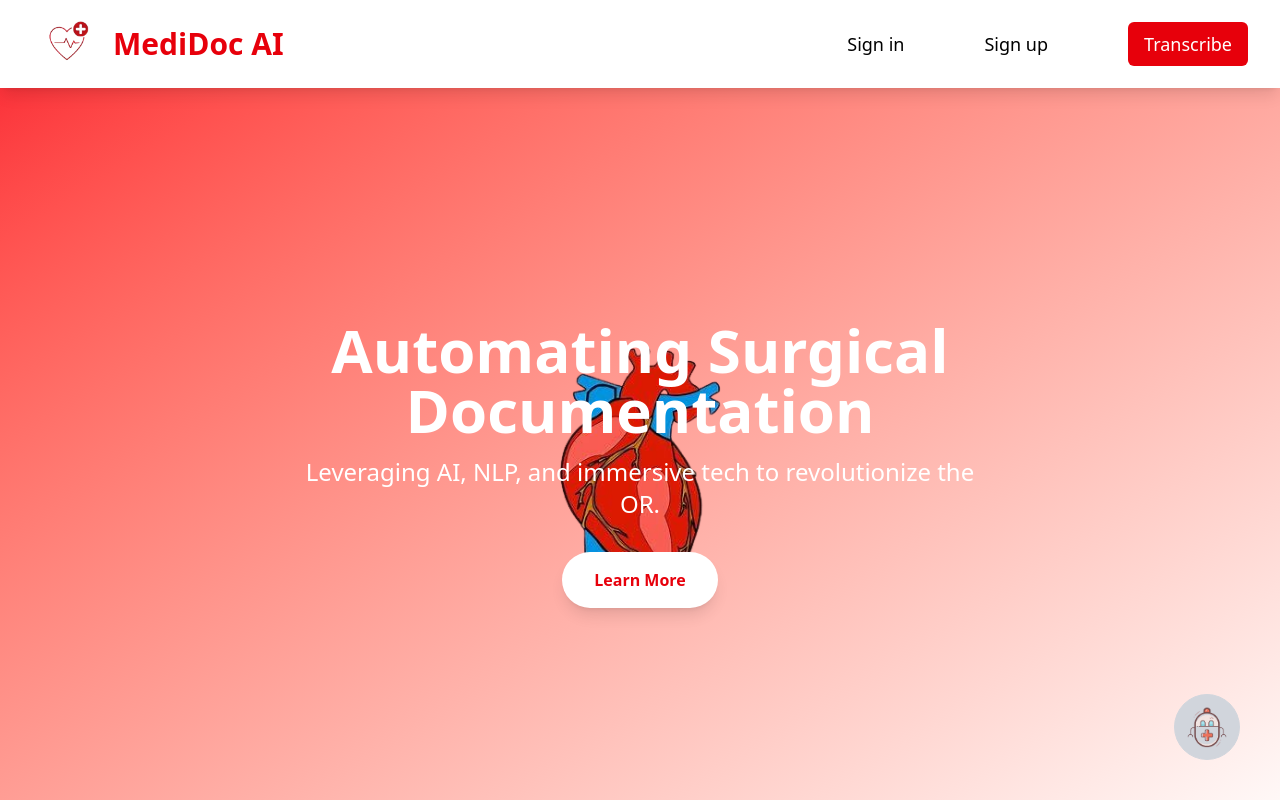
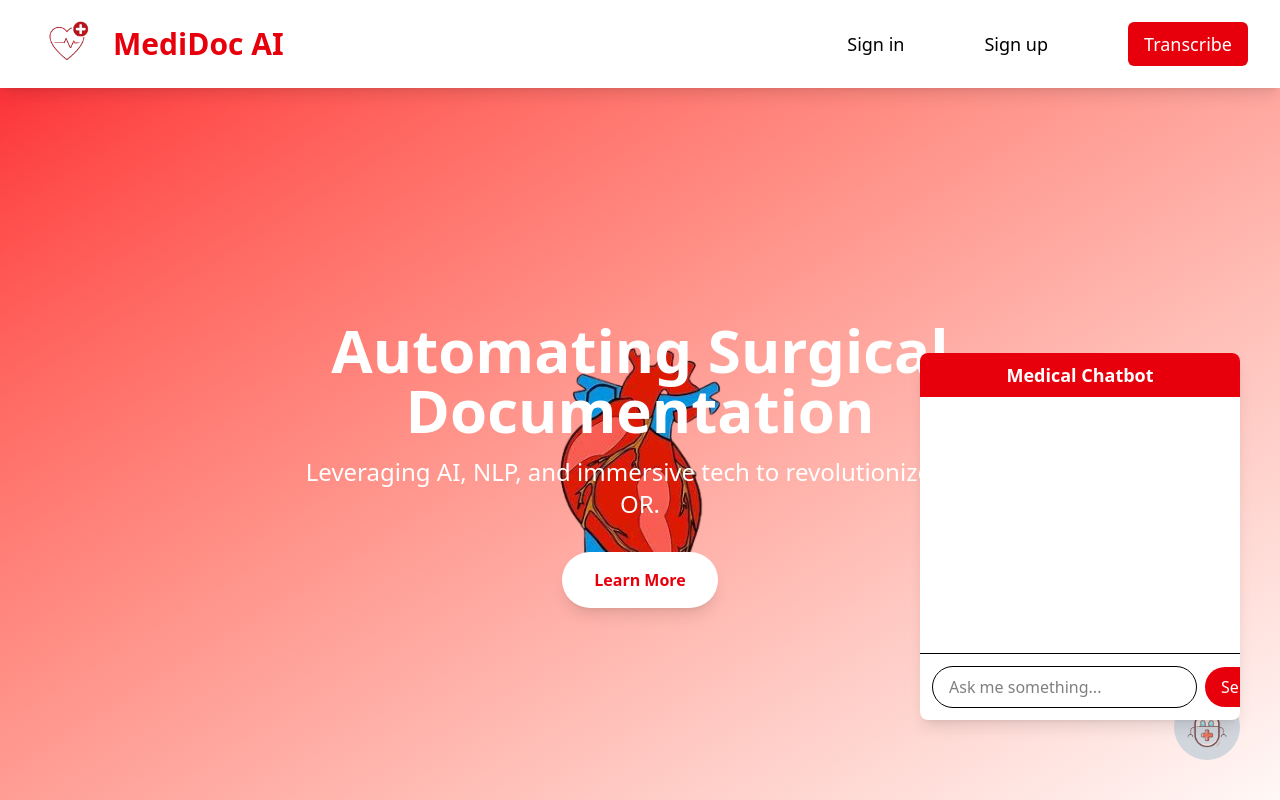
Before and after one commit to harshabambu/mediDoc, a React (Vite) app in the folder frontend/: page / in a window 1280 px wide. Both pictures are taken after a click on the element 1207 px from the left and 727 px from the top of the page. Shown: the top 800 px of the page. Built offline with nearby package versions, Linux system fonts and the light colour scheme; a web font is replaced by a local one.

Commit message:
add:chatbot

```diff
--- a/frontend/src/RootLayout.jsx
+++ b/frontend/src/RootLayout.jsx
@@ -1,21 +1,103 @@
-import React from 'react'
-import Header from './components/Header'
-import Footer from './components/Footer'
-import {Outlet} from 'react-router-dom'
-import bot from './assets/bot.png'
+import React, { useState } from 'react';
+import Header from './components/Header';
+import Footer from './components/Footer';
+import { Outlet } from 'react-router-dom';
+import bot from './assets/bot.png';
+
 function RootLayout() {
+  const [isChatOpen, setIsChatOpen] = useState(false);
+
+  const toggleChat = () => {
+    setIsChatOpen(!isChatOpen);
+  };
+
   return (
     <div>
-        <Header />
-        <div className='min-h-screen'>
-          <Outlet />
-          <div className='fixed bottom-10 right-10 z-50 border bg-gray-300 border-gray-300 p-2 rounded-full cursor-pointer hover:bg-gray-400 hover:border-gray-400'>
-            <img src={bot} alt='bot' className='w-12 h-12' />
+      <Header />
+      <div className="min-h-screen relative">
+        <Outlet />
+        {/* Bot Icon */}
+        <div
+          onClick={toggleChat}
+          className="fixed bottom-10 right-10 z-50 border bg-gray-300 border-gray-300 p-2 rounded-full cursor-pointer hover:bg-gray-400 hover:border-gray-400"
+        >
+          <img src={bot} alt="bot" className="w-12 h-12" />
+        </div>
+
+        {/* Chat Window */}
+        {isChatOpen && (
+          <div className="fixed bottom-20 right-10 z-50 bg-white w-80 max-h-96 shadow-lg rounded-lg overflow-hidden">
+            <div className="bg-red-600 text-white text-center py-2">
+              <h2 className="text-lg font-semibold">Medical Chatbot</h2>
+            </div>
+            <div
+              id="chat-box"
+              className="h-64 p-4 overflow-y-auto space-y-3 flex flex-col"
+            ></div>
+            <div className="flex items-center p-3 border-t">
+              <input
+                type="text"
+                id="user-input"
+                placeholder="Ask me something..."
+                className="flex-1 px-4 py-2 border rounded-full outline-none focus:ring-2 focus:ring-red-500"
+                onKeyDown={(event) => {
+                  if (event.key === 'Enter') sendMessage();
+                }}
+              />
+              <button
+                onClick={sendMessage}
+                className="ml-2 px-4 py-2 bg-red-600 text-white rounded-full hover:bg-red-700 transition"
+              >
+                Send
+              </button>
+            </div>
           </div>
-        </div>
-        <Footer />
+        )}
+      </div>
+      <Footer />
     </div>
-  )
+  );
 }
 
-export default RootLayout
+// Chat message handling
+async function sendMessage() {
+  const userInput = document.getElementById('user-input');
+  const chatBox = document.getElementById('chat-box');
+  const message = userInput.value.trim();
+
+  if (!message) return;
+
+  // Append user message
+  chatBox.innerHTML += `
+    <div class="self-end bg-red-600 text-white px-4 py-2 rounded-lg w-max max-w-xs animate-fadeIn break-words">
+      ${message}
+    </div>
+  `;
+  chatBox.scrollTop = chatBox.scrollHeight;
+  userInput.value = '';
+
+  try {
+    const response = await fetch('http://127.0.0.1:5000/chat', {
+      method: 'POST',
+      headers: { 'Content-Type': 'application/json' },
+      body: JSON.stringify({ message })
+    });
+    const data = await response.json();
+    const botResponse = data.response || "Sorry, I couldn't understand.";
+
+    // Append bot response
+    chatBox.innerHTML += `
+      <div class="self-start bg-red-100 text-red-600 px-4 py-2 rounded-lg w-max max-w-xs animate-fadeIn break-words">
+        ${botResponse}
+      </div>
+    `;
+    chatBox.scrollTop = chatBox.scrollHeight;
+  } catch (error) {
+    chatBox.innerHTML += `
+      <div class="self-start bg-red-100 text-red-600 px-4 py-2 rounded-lg w-max max-w-xs animate-fadeIn break-words">
+        Network error. Please try again.
+      </div>`;
+  }
+}
+
+export default RootLayout;
```
